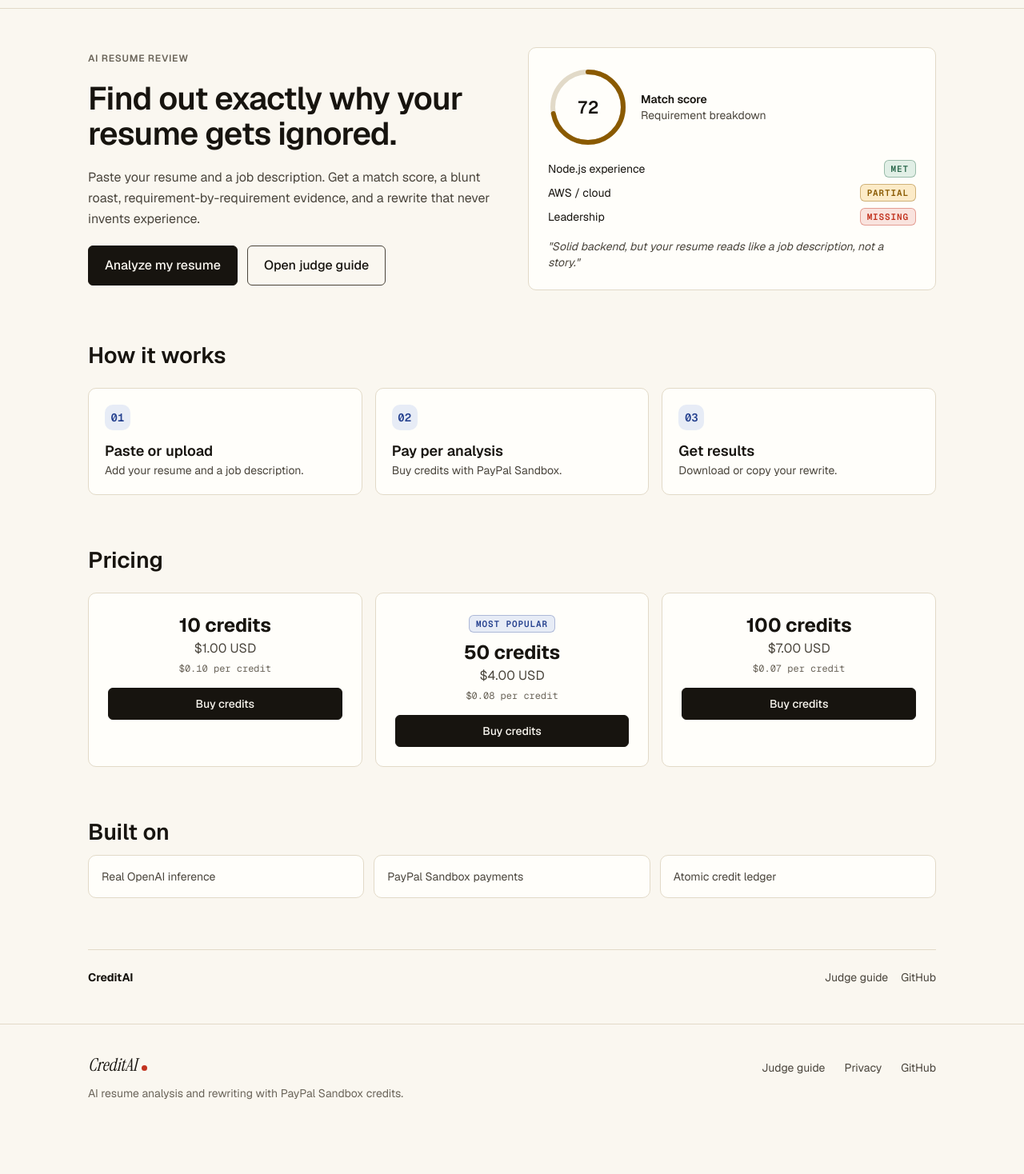
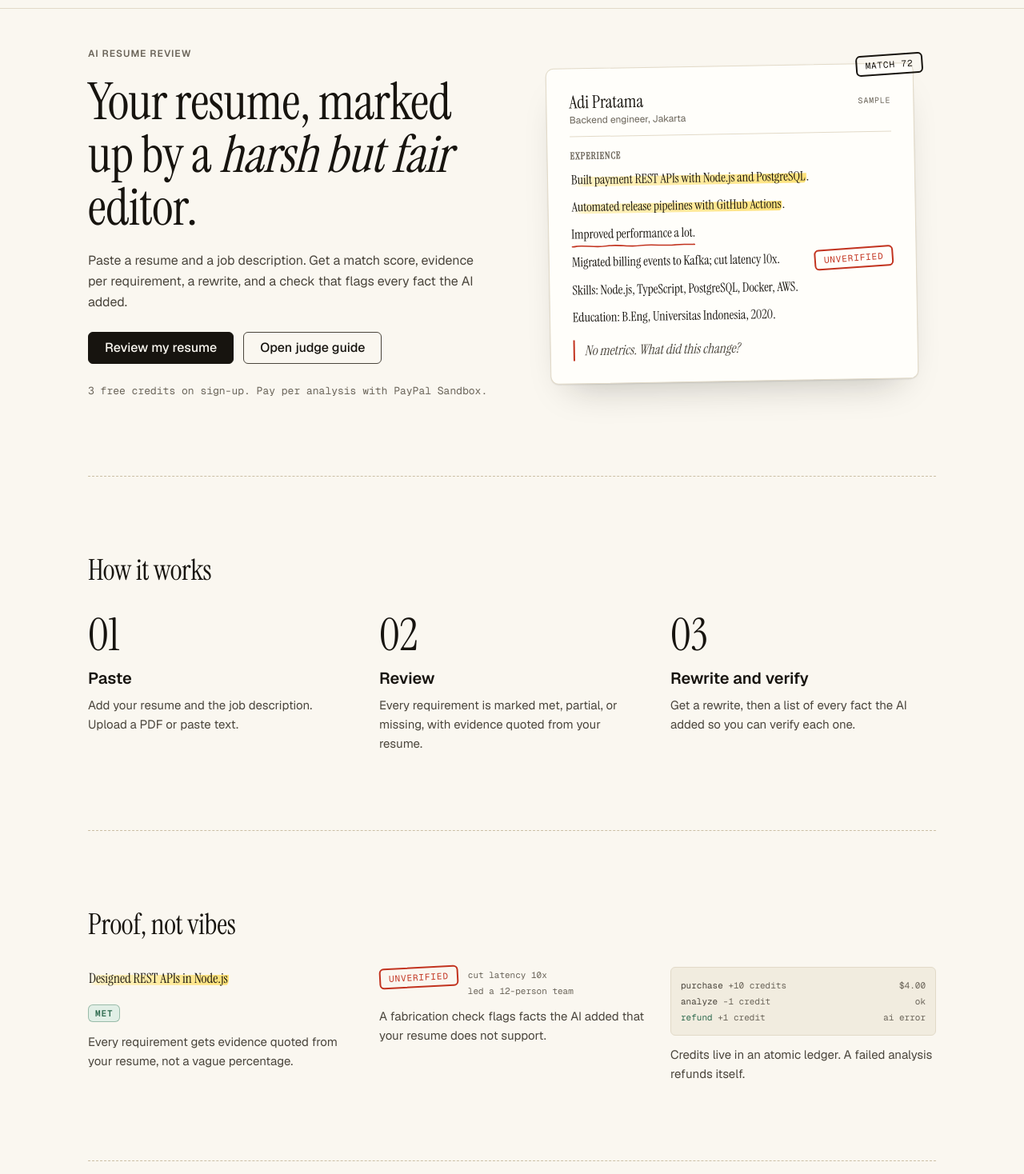
Before and after one commit to idansajah71-blip/creditai-resume-roaster, a Next.js app: page / in a window 1280 px wide. Shown: the part 82-1550 px from the top of the page at 80% size. Before the commit the page ends 1501 px from the top, so only its background shows below. Built offline with nearby package versions, Linux system fonts and the light colour scheme; no server answers.

Commit message:
Red Pen phase 2: landing page rebuild (hero with specimen markup sheet, how it works, proof not vibes, ledger-backed pricing, closing band)

```diff
--- a/app/page.tsx
+++ b/app/page.tsx
@@ -1,107 +1,188 @@
 import Link from "next/link";
 import PublicShell from "@/components/PublicShell";
-import { ScoreRing } from "@/components/ui/ScoreRing";
 import { Badge } from "@/components/ui/Badge";
+import { Highlight, RedUnderline, MarginNote, Stamp, Rule } from "@/components/ui/annotations";
 
+function HowStep({ n, title, body }: { n: string; title: string; body: string }) {
+  return (
+    <div>
+      <div className="font-display text-[44px] leading-none text-ink md:text-[56px]">{n}</div>
+      <h3 className="type-h3 mt-3 text-ink">{title}</h3>
+      <p className="mt-2 max-w-xs text-[15px] leading-6 text-ink-2">{body}</p>
+    </div>
+  );
+}
+
+function LedgerRow({ kind, amount, note, tone }: { kind: string; amount: string; note: string; tone?: string }) {
+  return (
+    <div className={`flex items-baseline justify-between gap-4 ${tone ?? ""}`}>
+      <span>
+        {kind} <span className="text-ink-3">{amount}</span>
+      </span>
+      <span className="text-ink-3">{note}</span>
+    </div>
+  );
+}
+
+function Specimen() {
+  return (
+    <div className="relative mx-auto w-full max-w-[460px] -rotate-1">
+      <div className="rounded-[10px] border border-line bg-sheet p-5 shadow-[0_1px_0_rgba(23,20,15,0.04),0_1px_2px_rgba(23,20,15,0.06),0_24px_48px_-24px_rgba(23,20,15,0.28)] md:p-7">
+        {/* Verdict stamp pinned at the corner */}
+        <div className="absolute -right-2 -top-3 md:-right-3">
+          <Stamp tone="ink">Match 72</Stamp>
+        </div>
+
+        {/* Document header */}
+        <div className="flex items-baseline justify-between gap-3 border-b border-line pb-3">
+          <div>
+            <div className="font-display text-[22px] leading-7 text-ink">Adi Pratama</div>
+            <div className="text-xs leading-4 text-ink-3">Backend engineer, Jakarta</div>
+          </div>
+          <span className="font-mono text-[10px] uppercase leading-4 tracking-[0.08em] text-ink-3">Sample</span>
+        </div>
+
+        {/* Marked-up resume lines */}
+        <div className="mt-4 space-y-2.5 font-display text-[16px] leading-6 text-ink">
+          <p className="type-label">Experience</p>
+          <p>
+            <Highlight>Built payment REST APIs with Node.js and PostgreSQL</Highlight>.
+          </p>
+          <p>
+            <Highlight>Automated release pipelines with GitHub Actions</Highlight>.
+          </p>
+          <p>
+            <RedUnderline>Improved performance a lot.</RedUnderline>
+          </p>
+          <p className="flex flex-wrap items-center justify-between gap-2">
+            <span>Migrated billing events to Kafka; cut latency 10x.</span>
+            <Stamp>Unverified</Stamp>
+          </p>
+          <p className="hidden md:block">Skills: Node.js, TypeScript, PostgreSQL, Docker, AWS.</p>
+          <p className="hidden md:block">Education: B.Eng, Universitas Indonesia, 2020.</p>
+        </div>
+
+        {/* Editor margin note */}
+        <MarginNote className="mt-4">No metrics. What did this change?</MarginNote>
+      </div>
+    </div>
+  );
+}
 
 export default function Home() {
+  const packs = [
+    { credits: 10, price: "$1.00", flagged: false },
+    { credits: 50, price: "$4.00", flagged: true },
+    { credits: 100, price: "$7.00", flagged: false },
+  ];
+
   return (
     <PublicShell>
-      <main className="space-y-16">
-        <section className="grid gap-10 md:grid-cols-2 md:items-center">
+      <div className="space-y-14 md:space-y-24">
+        {/* Hero */}
+        <section className="grid items-center gap-12 md:grid-cols-2 md:gap-10">
           <div className="space-y-5">
-            <div className="text-xs font-semibold uppercase tracking-[0.06em] text-ink-faint">
-              AI Resume Review
-            </div>
-            <h1 className="text-4xl font-semibold tracking-[-0.02em] text-ink md:text-[40px] md:leading-[44px]">
-              Find out exactly why your resume gets ignored.
+            <div className="type-label">AI resume review</div>
+            <h1 className="type-display text-ink">
+              Your resume, marked up by a <em className="italic">harsh but fair</em> editor.
             </h1>
-            <p className="max-w-xl text-base leading-[26px] text-ink-muted">
-              Paste your resume and a job description. Get a match score, a blunt roast,
-              requirement-by-requirement evidence, and a rewrite that never invents experience.
+            <p className="max-w-xl text-base leading-[26px] text-ink-2">
+              Paste a resume and a job description. Get a match score, evidence per requirement, a rewrite, and a
+              check that flags every fact the AI added.
             </p>
-            <div className="flex flex-wrap gap-3">
-              <Link href="/analyze" className="btn btn-primary px-5 py-3 text-base">
-                Analyze my resume
+            <div className="flex flex-wrap gap-3 pt-1">
+              <Link href="/analyze" className="btn btn-primary px-5 text-base">
+                Review my resume
               </Link>
-              <Link href="/judges" className="btn btn-secondary px-5 py-3 text-base">
+              <Link href="/judges" className="btn btn-secondary px-5 text-base">
                 Open judge guide
               </Link>
             </div>
+            <p className="pt-1 font-mono text-[13px] leading-5 text-ink-3">
+              3 free credits on sign-up. Pay per analysis with PayPal Sandbox.
+            </p>
           </div>
-          <div className="card p-6">
-            <div className="flex items-center gap-4">
-              <ScoreRing score={72} />
-              <div>
-                <div className="text-sm font-semibold text-ink">Match score</div>
-                <p className="text-sm text-ink-muted">Requirement breakdown</p>
-              </div>
-            </div>
-            <div className="mt-4 space-y-2">
-              <div className="flex items-center justify-between">
-                <span className="text-sm text-ink">Node.js experience</span>
-                <Badge variant="success">met</Badge>
-              </div>
-              <div className="flex items-center justify-between">
-                <span className="text-sm text-ink">AWS / cloud</span>
-                <Badge variant="warning">partial</Badge>
-              </div>
-              <div className="flex items-center justify-between">
-                <span className="text-sm text-ink">Leadership</span>
-                <Badge variant="danger">missing</Badge>
-              </div>
-            </div>
-            <p className="mt-4 text-sm italic text-ink-muted">
-              &quot;Solid backend, but your resume reads like a job description, not a story.&quot;
-            </p>
+          <Specimen />
+        </section>
+
+        <Rule />
+
+        {/* How it works */}
+        <section className="space-y-8">
+          <h2 className="type-h2 text-ink">How it works</h2>
+          <div className="grid gap-10 md:grid-cols-3 md:gap-8">
+            <HowStep n="01" title="Paste" body="Add your resume and the job description. Upload a PDF or paste text." />
+            <HowStep n="02" title="Review" body="Every requirement is marked met, partial, or missing, with evidence quoted from your resume." />
+            <HowStep n="03" title="Rewrite and verify" body="Get a rewrite, then a list of every fact the AI added so you can verify each one." />
           </div>
         </section>
 
-        <section className="space-y-6">
-          <h2 className="text-[28px] font-semibold leading-[34px] text-ink">How it works</h2>
-          <div className="grid gap-4 md:grid-cols-3">
-            {[
-              { n: "01", t: "Paste or upload", d: "Add your resume and a job description." },
-              { n: "02", t: "Pay per analysis", d: "Buy credits with PayPal Sandbox." },
-              { n: "03", t: "Get results", d: "Download or copy your rewrite." },
-            ].map((s) => (
-              <div key={s.n} className="card p-5">
-                <div className="mb-3 inline-flex h-8 w-8 items-center justify-center rounded-[10px] bg-accent-soft font-mono text-sm font-semibold text-accent">
-                  {s.n}
-                </div>
-                <h3 className="text-lg font-semibold text-ink">{s.t}</h3>
-                <p className="text-sm text-ink-muted">{s.d}</p>
+        <Rule />
+
+        {/* Proof, not vibes */}
+        <section className="space-y-8">
+          <h2 className="type-h2 text-ink">Proof, not vibes</h2>
+          <div className="grid gap-10 md:grid-cols-3 md:gap-8">
+            <div className="space-y-3">
+              <p className="min-h-8 font-display text-[17px] leading-7 text-ink">
+                <Highlight>Designed REST APIs in Node.js</Highlight>
+              </p>
+              <div>
+                <Badge variant="met">Met</Badge>
               </div>
-            ))}
+              <p className="text-[15px] leading-6 text-ink-2">
+                Every requirement gets evidence quoted from your resume, not a vague percentage.
+              </p>
+            </div>
+
+            <div className="space-y-3">
+              <div className="flex min-h-8 items-start gap-3">
+                <Stamp>Unverified</Stamp>
+                <ul className="space-y-1 pt-0.5 font-mono text-[11px] leading-4 text-ink-3">
+                  <li>cut latency 10x</li>
+                  <li>led a 12-person team</li>
+                </ul>
+              </div>
+              <p className="text-[15px] leading-6 text-ink-2">
+                A fabrication check flags facts the AI added that your resume does not support.
+              </p>
+            </div>
+
+            <div className="space-y-3">
+              <div className="min-h-8 rounded-[6px] border border-line bg-paper-sunken p-3 font-mono text-[11px] leading-5 text-ink-2">
+                <LedgerRow kind="purchase" amount="+10 credits" note="$4.00" />
+                <LedgerRow kind="analyze" amount="-1 credit" note="ok" />
+                <LedgerRow kind="refund" amount="+1 credit" note="ai error" tone="text-green" />
+              </div>
+              <p className="text-[15px] leading-6 text-ink-2">
+                Credits live in an atomic ledger. A failed analysis refunds itself.
+              </p>
+            </div>
           </div>
         </section>
 
-        <section className="space-y-6">
-          <h2 className="text-[28px] font-semibold leading-[34px] text-ink">Pricing</h2>
-          <div className="grid gap-4 md:grid-cols-3">
-            {[
-              { credits: 10, price: "$1.00", popular: false },
-              { credits: 50, price: "$4.00", popular: true },
-              { credits: 100, price: "$7.00", popular: false },
-            ].map((p) => (
+        <Rule />
+
+        {/* Pricing */}
+        <section className="space-y-8">
+          <h2 className="type-h2 text-ink">Pricing</h2>
+          <div className="grid gap-6 md:grid-cols-3 md:gap-8">
+            {packs.map((p) => (
               <div
                 key={p.credits}
-                className={`card p-6 text-center ${p.popular ? "border-accent" : ""}`}
+                className={`relative p-6 text-center ${p.flagged ? "card sheet-hero md:-mt-2 md:pb-8" : "card"}`}
               >
-                {p.popular && (
-                  <div className="mb-2">
-                    <Badge variant="accent">Most popular</Badge>
+                {p.flagged && (
+                  <div className="absolute -top-3 right-4">
+                    <Stamp>Best value</Stamp>
                   </div>
                 )}
-                <div className="text-2xl font-bold text-ink">{p.credits} credits</div>
-                <div className="text-ink-muted">{p.price} USD</div>
-                <div className="mt-1 font-mono text-xs text-ink-faint">
+                <div className="type-label">{p.credits} credits</div>
+                <div className="mt-3 font-mono text-[32px] leading-9 text-ink">{p.price}</div>
+                <div className="mt-1 font-mono text-xs leading-4 text-ink-3">
                   ${(parseFloat(p.price.replace("$", "")) / p.credits).toFixed(2)} per credit
                 </div>
-                <Link
-                  href="/credits"
-                  className="btn btn-primary mt-4 w-full px-4 py-2 text-sm"
-                >
+                <Link href="/credits" className={`btn mt-5 w-full px-4 text-sm ${p.flagged ? "btn-primary" : "btn-secondary"}`}>
                   Buy credits
                 </Link>
               </div>
@@ -109,33 +190,25 @@ export default function Home() {
           </div>
         </section>
 
-        <section className="space-y-3">
-          <h2 className="text-[28px] font-semibold leading-[34px] text-ink">Built on</h2>
-          <div className="grid gap-3 md:grid-cols-3">
-            {["Real OpenAI inference", "PayPal Sandbox payments", "Atomic credit ledger"].map((t) => (
-              <div key={t} className="card p-4 text-sm text-ink-muted">
-                {t}
-              </div>
-            ))}
+        <Rule />
+
+        {/* Stack line */}
+        <p className="font-mono text-[13px] leading-5 text-ink-3">
+          OpenAI analysis. PayPal Sandbox payments. Atomic credit ledger.
+        </p>
+
+        {/* Closing band */}
+        <section className="space-y-6 text-center">
+          <p className="mx-auto max-w-2xl font-display text-[32px] leading-9 text-ink md:text-[44px] md:leading-[50px]">
+            Stop guessing why your resume gets ignored.
+          </p>
+          <div>
+            <Link href="/analyze" className="btn btn-primary px-6 text-base">
+              Review my resume
+            </Link>
           </div>
         </section>
-
-        <footer className="border-t border-border pt-6 text-sm text-ink-muted">
-          <div className="flex flex-wrap items-center justify-between gap-3">
-            <span className="font-bold text-ink">CreditAI</span>
-            <div className="flex gap-4">
-              <Link href="/judges" className="hover:text-ink">
-                Judge guide
-              </Link>
-              {process.env.NEXT_PUBLIC_REPO_URL && (
-                <a href={process.env.NEXT_PUBLIC_REPO_URL} className="hover:text-ink" target="_blank" rel="noreferrer">
-                  GitHub
-                </a>
-              )}
-            </div>
-          </div>
-        </footer>
-      </main>
+      </div>
     </PublicShell>
   );
 }
```
